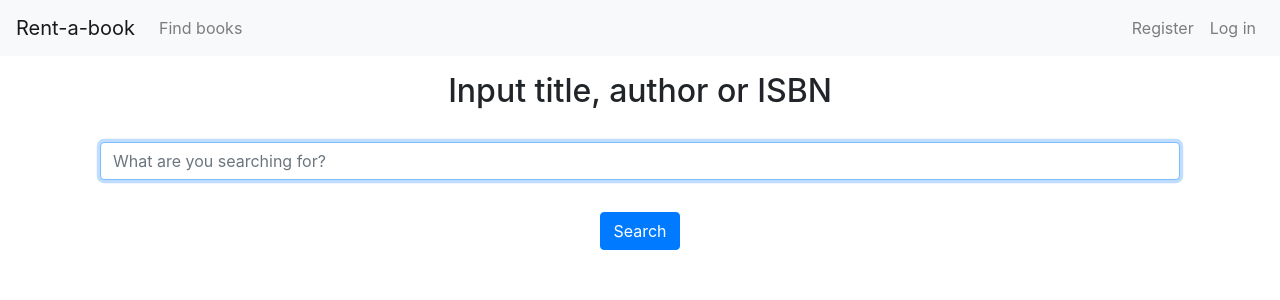
After one commit to meemeee/final_project, a Django app: page /search/ in a window 1280 px wide. The commit adds this page. Shown: the top 300 px of the page. Run offline with Django 3.2, Linux system fonts and the light colour scheme; some libraries are stand-ins or nearby versions.

Commit message:
Draft search function + list view

```diff
--- a/rentabook/templates/base_generic.html
+++ b/rentabook/templates/base_generic.html
@@ -31,7 +31,7 @@
 
     <body data-spy="scroll" data-target="#toc">
         <nav class="navbar navbar-expand-lg navbar-light bg-light screen-only">
-            <a class="navbar-brand" href="{% url 'index' %}">Rent-a-book</a>
+            <a class="navbar-brand" href="{% url 'books' %}">Rent-a-book</a>
             <button class="navbar-toggler" type="button" data-toggle="collapse" data-target="#navbarNav"
                 aria-controls="navbarNav" aria-expanded="false" aria-label="Toggle navigation">
                 <span class="navbar-toggler-icon"></span>
@@ -39,7 +39,7 @@
 
             <div class="collapse navbar-collapse ml-auto" id="navbarNav">
                 <div class="navbar-nav mr-auto">
-                    <a class="nav-link" href="{% url 'books' %}">Find books</a>
+                    <a class="nav-link" href="{% url 'book-search' %}">Find books</a>
                 </div>
 
                 {% if user.is_authenticated %}
--- /dev/null
+++ b/rentabook/templates/search_books.html
@@ -0,0 +1,20 @@
+{% extends "base_generic.html" %}
+
+{% block tittle %}
+    Book search
+{% endblock %}
+
+{% block main %}
+<div class="text-center">
+    <h2 class="pb-4">Input title, author or ISBN</h2>
+    <form action="{% url 'search-results' %}" method="get">
+        <div class="form-group pb-3">
+            <input autofocus autocomplete="off" class="form-control" name="q"
+            placeholder="What are you searching for?" type="text">
+        </div>
+
+        <button class="btn btn-primary" type="submit">Search</button>
+    </form>
+</div>
+
+{% endblock %}
--- a/rentabook/urls.py
+++ b/rentabook/urls.py
@@ -6,6 +6,8 @@ urlpatterns = [
     path('books/', views.BookInstanceListView.as_view(), name='books'),
     path('book/<int:pk>', views.BookInstanceDetailView.as_view(), name='book-detail'),
     path('mybooks/', views.LoanedBooksByUserListView.as_view(), name='my-borrowed'),
+    path('search/', views.SearchView.as_view(), name='book-search'),
+    path('search/results/', views.SearchResultsListView.as_view(), name='search-results'),
 ]
 
 #Add Django site authentication urls (for login, logout, register)
--- a/rentabook/views.py
+++ b/rentabook/views.py
@@ -4,7 +4,10 @@ from django.http import HttpResponse, Http404, HttpResponseRedirect
 from django.contrib.auth.decorators import login_required, permission_required
 from django.contrib.auth.models import User
 from django.views import generic
+from django.views.generic import TemplateView, ListView
 from django.contrib.auth.mixins import LoginRequiredMixin
+from django.db.models import Q
+
 
 from .models import *
 from .forms import *
@@ -64,3 +67,18 @@ class LoanedBooksByUserListView(LoginRequiredMixin,generic.ListView):
 
     def get_queryset(self):
         return BookInstance.objects.filter(borrower=self.request.user).filter(status__exact='o').order_by('due_back')
+
+class SearchView(TemplateView):
+    template_name = 'search_books.html'
+
+class SearchResultsListView(generic.ListView):
+    model = BookInstance
+    template_name ='search_results.html'
+
+    # Return list of related books
+    def get_queryset(self):
+        query = self.request.GET.get('q')
+        object_list = BookInstance.objects.filter(
+            Q(title__icontains=query) | Q(author__icontains=query)
+        )
+        return object_list
```
Also changed, not shown: rentabook/templates/search_results.html (added, +35 -0 lines), db.sqlite3.
